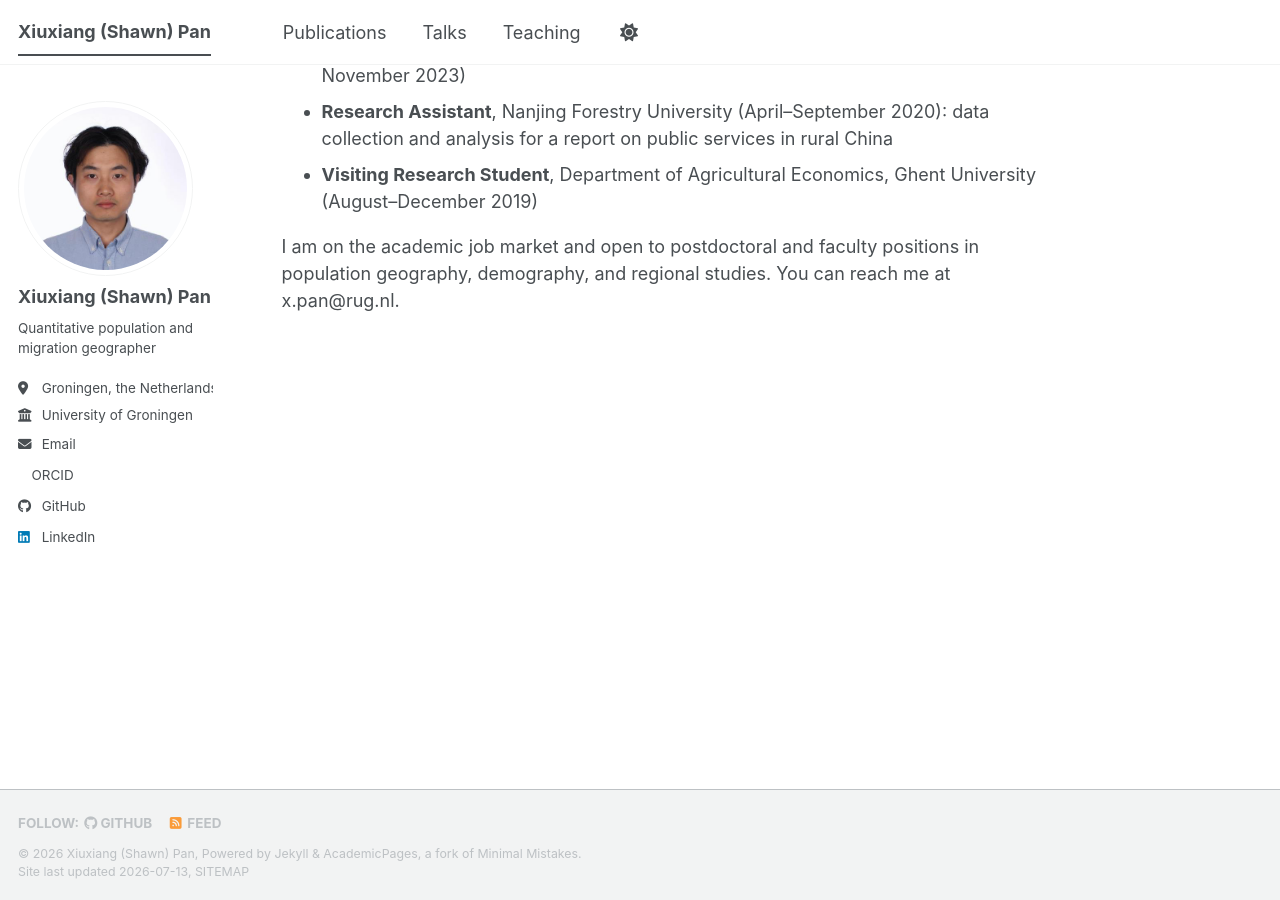
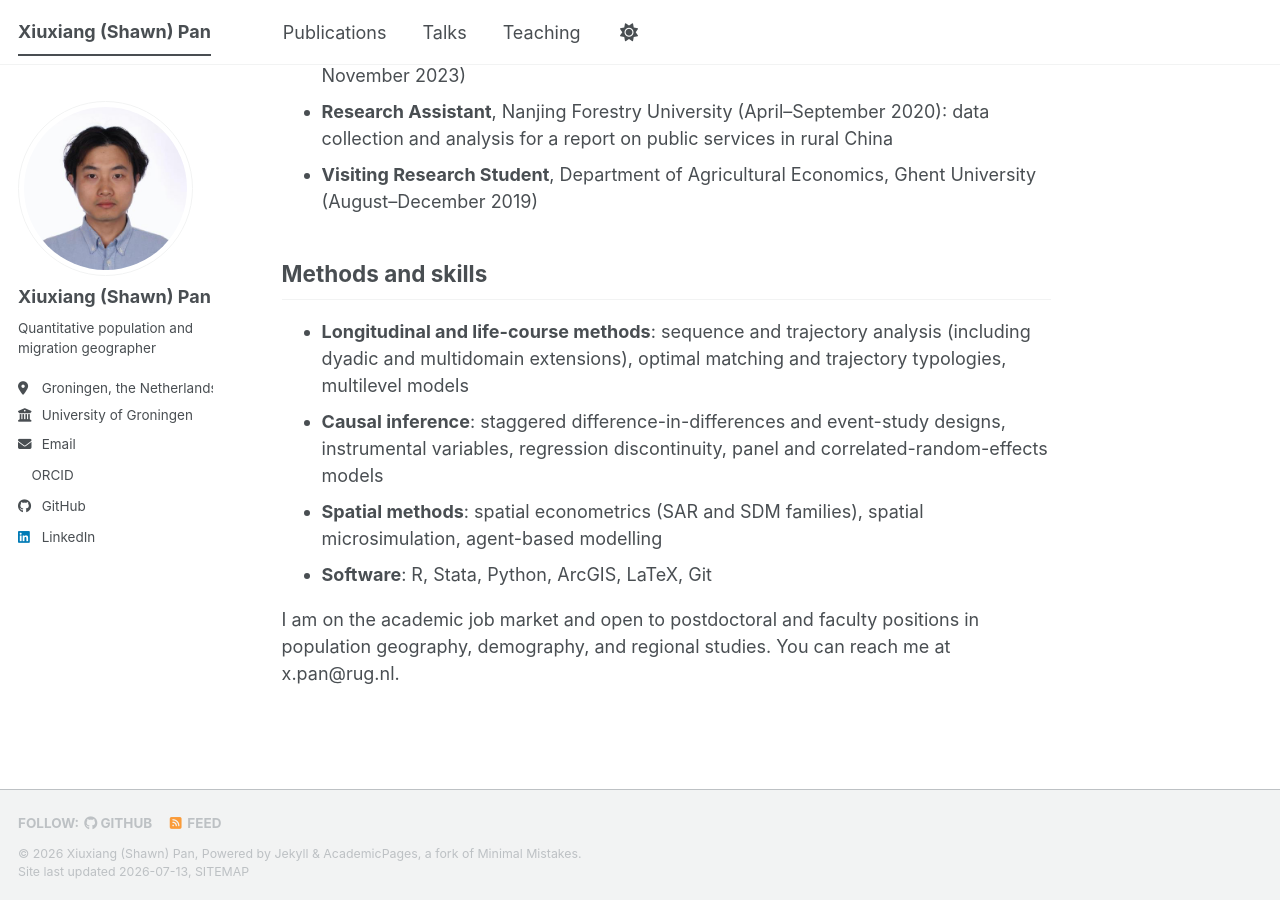
Before and after one commit to PShawn00/pshawn00.github.io, a Jekyll site: the page built from _pages/about.md, in a window 1280 px wide and 900 px high, scrolled down 1043 px. Built offline with Jekyll 4.4.1, drawn with Linux system fonts in a browser that asks for light colours; a style sheet for code colours, icons or effects is not loaded.

Commit message:
Add methods and skills section to homepage

```diff
--- a/_pages/about.md
+++ b/_pages/about.md
@@ -27,4 +27,11 @@ My empirical work uses longitudinal and panel data, causal-inference designs, se
 - **Research Assistant**, Nanjing Forestry University (April–September 2020): data collection and analysis for a report on public services in rural China
 - **Visiting Research Student**, Department of Agricultural Economics, Ghent University (August–December 2019)
 
+## Methods and skills
+
+- **Longitudinal and life-course methods**: sequence and trajectory analysis (including dyadic and multidomain extensions), optimal matching and trajectory typologies, multilevel models
+- **Causal inference**: staggered difference-in-differences and event-study designs, instrumental variables, regression discontinuity, panel and correlated-random-effects models
+- **Spatial methods**: spatial econometrics (SAR and SDM families), spatial microsimulation, agent-based modelling
+- **Software**: R, Stata, Python, ArcGIS, LaTeX, Git
+
 I am on the academic job market and open to postdoctoral and faculty positions in population geography, demography, and regional studies. You can reach me at x.pan@rug.nl.
```
